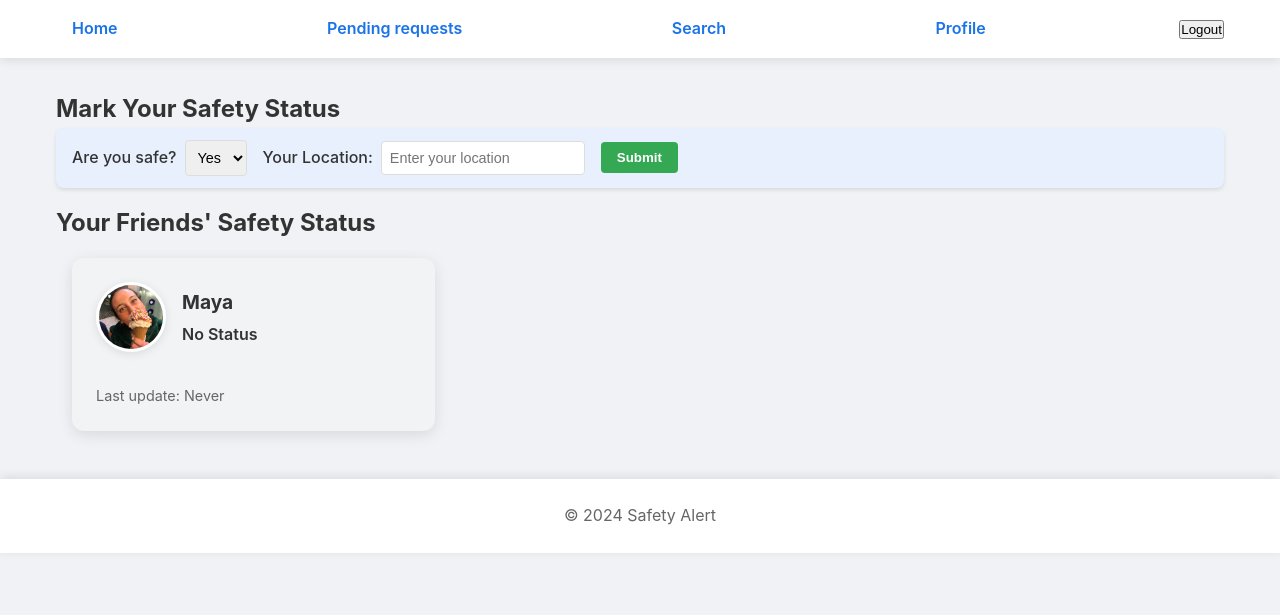
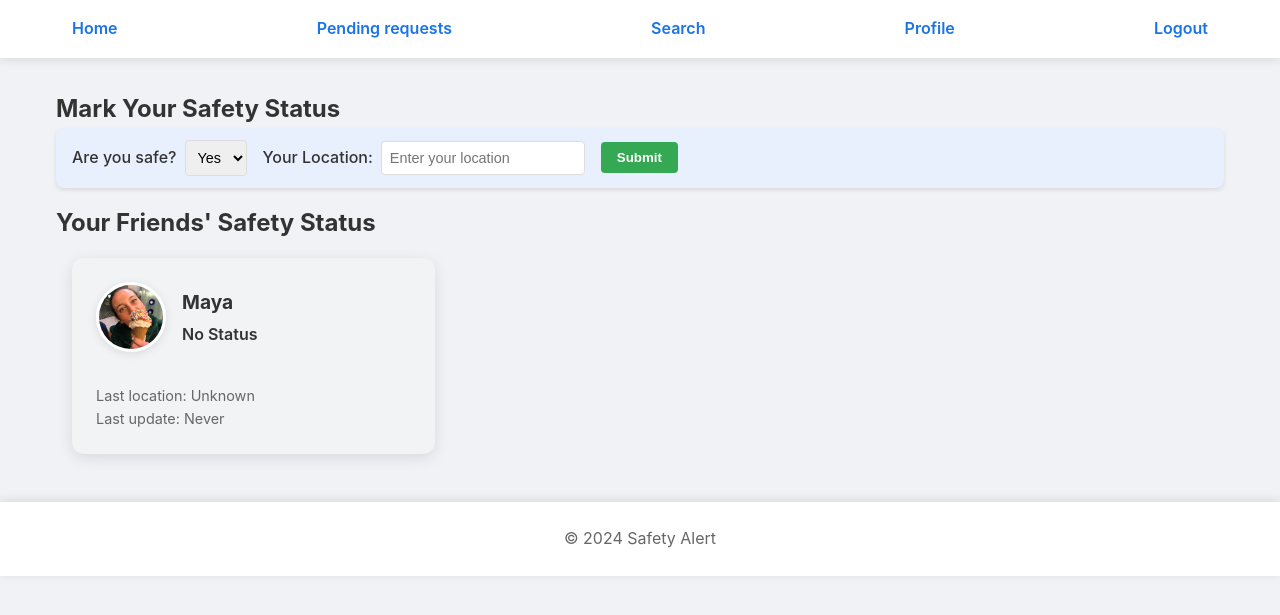
Before and after one commit to Yoavsb25/AlertBuddy, a Django app: page / in a window 1280 px wide. Shown: the top 615 px of the page. Run offline with Django 5.2, Linux system fonts and the light colour scheme; a user stored in the database is signed in; data comes from the database, SQL or seed files in the repository; both versions use the stored data as it was after the commit.

Commit message:
added location details to the home page and used js for logout

```diff
--- a/safety_alert/templates/safety_alert/base.html
+++ b/safety_alert/templates/safety_alert/base.html
@@ -16,10 +16,10 @@
                 <li><a href="{% url 'pending_friend_requests' %}">Pending requests</a></li>
                 <li><a href="{% url 'search_users' %}">Search</a></li>
                 <li><a href="{% url 'profile' %}">Profile</a></li>
-                <li><form action="{% url 'logout' %}" method="POST" class="btn btn-danger">
+                <li><a href="{% url 'logout' %}" onclick="event.preventDefault(); document.getElementById('logout-form').submit();">Logout</a></li>
+                <form id="logout-form" action="{% url 'logout' %}" method="POST" style="display: none;">
                     {% csrf_token %}
-                        <button type="submit">Logout</button>
-                </form></li>
+                </form>
                 {% else %}
                 <li><a href="{% url 'login' %}">Login</a></li>
                 {% endif %}
--- a/safety_alert/templates/safety_alert/home.html
+++ b/safety_alert/templates/safety_alert/home.html
@@ -30,7 +30,8 @@
                 </div>
             </div>
             <div class="friend-card-update">
-                Last update: {{ info.last_alert_time|date:"F j, Y, g:i a" |default:"Never" }}
+                <p>Last location: {{ info.last_location | default:"Unknown" }}</p>
+                <p>Last update: {{ info.last_alert_time|date:"F j, Y, g:i a" |default:"Never" }}</p>
             </div>
         </div>
     {% empty %}
--- a/safety_alert/views.py
+++ b/safety_alert/views.py
@@ -19,7 +19,8 @@ def home(request):
         latest_alert = SafetyAlert.objects.filter(user=friend).order_by('-last_updated').first()
         friends[friend] = {
             'status': latest_alert.status if latest_alert else None,
-            'last_alert_time': latest_alert.last_updated if latest_alert else None
+            'last_alert_time': latest_alert.last_updated if latest_alert else None,
+            'last_location': latest_alert.user_location if latest_alert else None,
         }
 
     return render(request, 'home.html', {'friends': friends})
```
Also changed, not shown: db.sqlite3.
